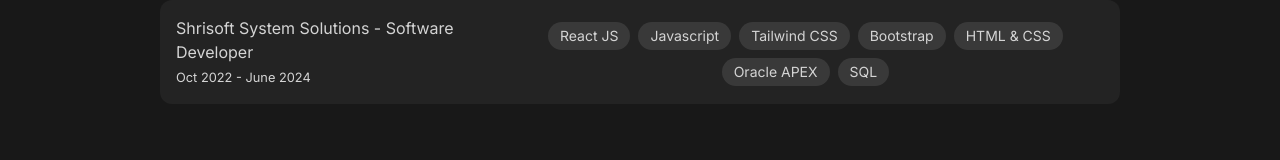
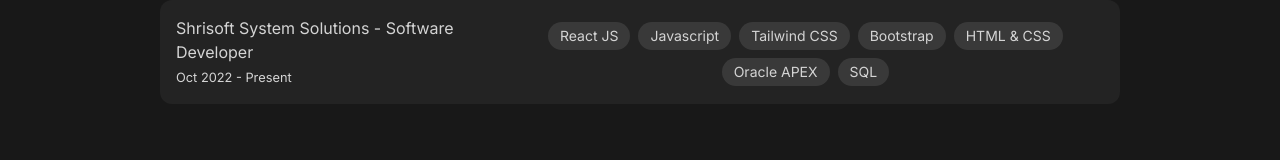
Before and after one commit to The-Hobbit-hk/Portfolio, a React (Vite) app in the folder portfolio/: page / in a window 1280 px wide. Shown: the part 774-934 px from the top of the page. Built offline with nearby package versions, Linux system fonts and the light colour scheme.

Commit message:
final final last

```diff
--- a/portfolio/src/pages/Contact.jsx
+++ b/portfolio/src/pages/Contact.jsx
@@ -97,7 +97,7 @@
                             <div className='mb-4'>
                                 <textarea type="text" id='contact-description' name='description' className='bg-transparent outline-none border-b dark:border-white border-[#b2b2b2] p-1 resize-none w-[100%]' placeholder='Add your message here' rows='4' onChange={handleChange}></textarea>
                             </div>
-                            <div className='flex md:flex-row flex-col gap-5 items-center'>
+                            <div className='flex lg:flex-row flex-col gap-5 items-center'>
                                 <button className='border rounded-xl px-5 py-2 dark:bg-white dark:text-[#343434] bg-black text-white transition-all duration-300 dark:border-white border-[#b2b2b2] flex items-center w-32 h-11 justify-center'>
                                     {
                                         isSubmit ?
@@ -114,7 +114,7 @@
                                 <div>
                                     {
                                         message ?
-                                        <p className='px-5 py-2 bg-green-700 rounded-xl h-11 text-sm flex items-center text-white'>Thank you for your message. I will get back to you soon.</p>
+                                        <p className='px-5 py-2 bg-green-700 rounded-xl md:h-11 text-sm text-center text-white'>Thank you for your message. I will get back to you soon.</p>
                                         :
                                         ''
                                     }
--- a/portfolio/src/pages/Experience.jsx
+++ b/portfolio/src/pages/Experience.jsx
@@ -12,7 +12,8 @@
                     <div className='flex lg:flex-row flex-col gap-5 justify-between items-center'>
                         <p className='text-md'>
                             Shrisoft System Solutions - Software Developer<br/>
-                            <small>Oct 2022 - June 2024</small>
+                            {/* <small>Oct 2022 - June 2024</small> */}
+                            <small>Oct 2022 - Present</small>
                         </p>
                         <div className='mt-1 flex gap-2 justify-center flex-wrap *:dark:bg-white/10 *:bg-black/10 *:text-[#666666] *:dark:text-neutral-300 *:px-3 *:py-1 *:rounded-full *:text-sm'>
                             <div><p>React JS</p></div>
```
